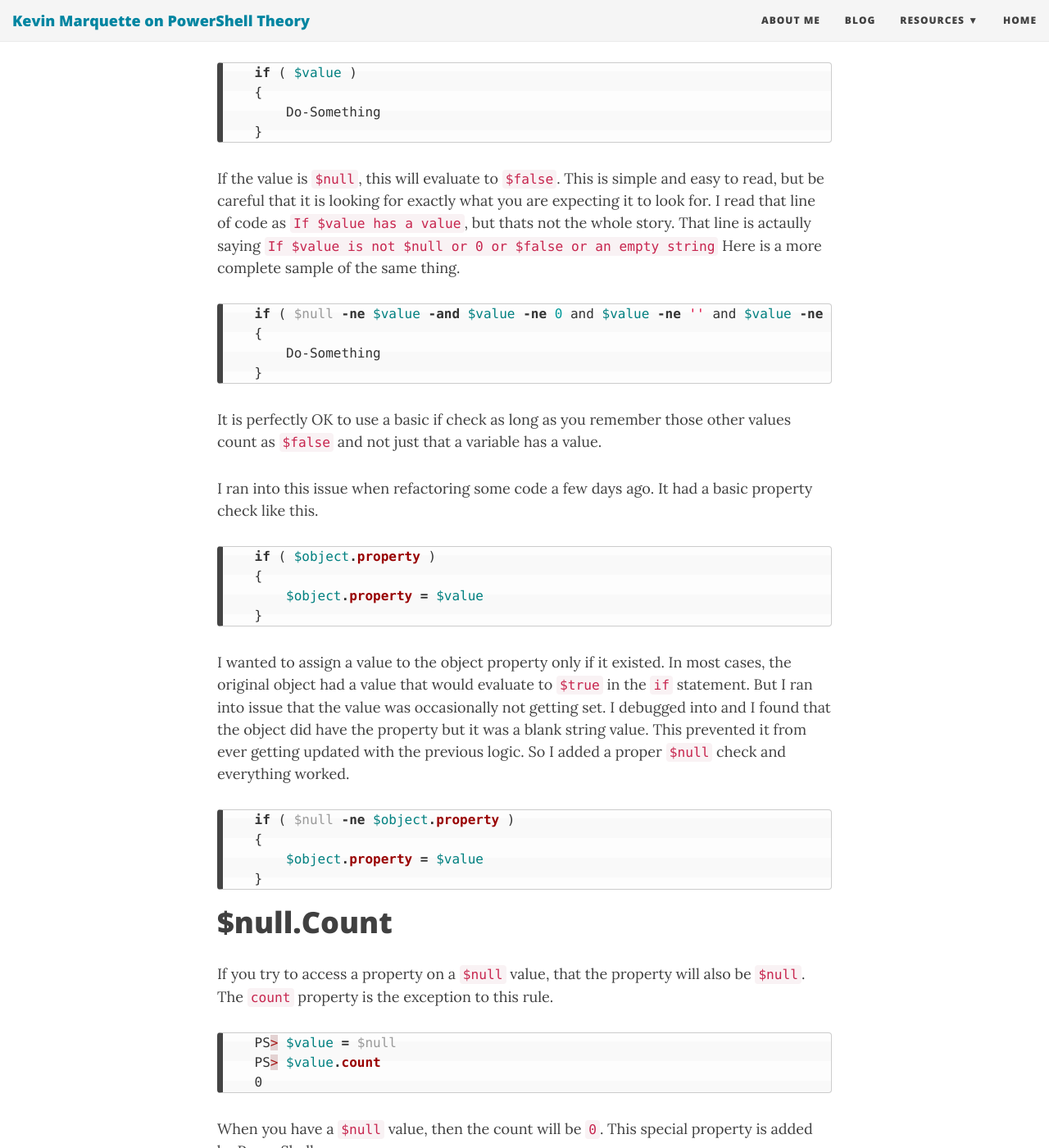
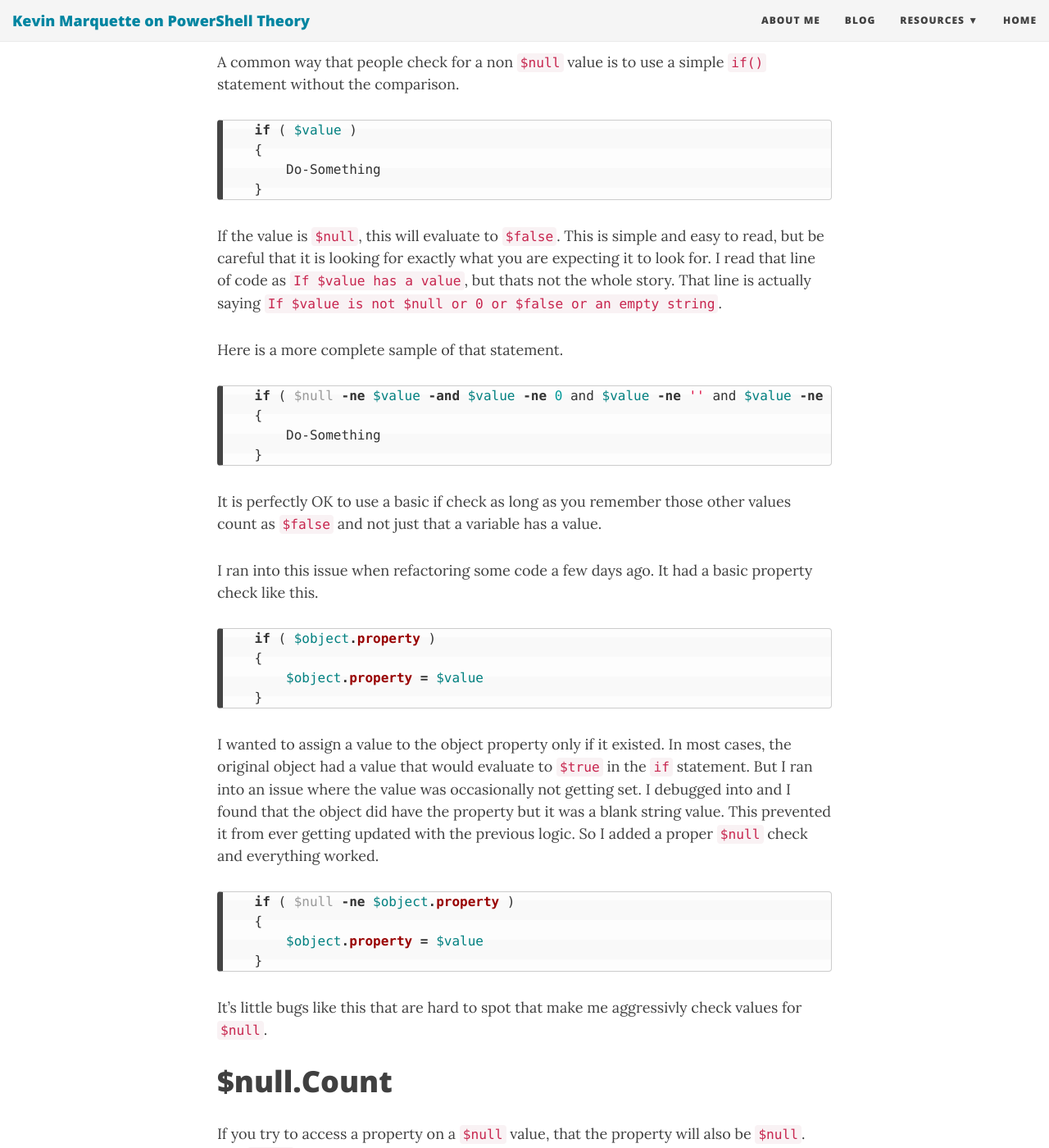
Before and after one commit to KevinMarquette/kevinmarquette.github.io, a Jekyll site: the page built from _posts/2018-12-23-Powershell-null-everything-you-wanted-to-know.md, in a window 1280 px wide and 1400 px high, scrolled down 5378 px. Shown: the whole window at 82% size. Built offline with Jekyll 4.4.1, drawn with Linux system fonts in a browser that asks for light colours; nearby versions of some CDN libraries; some of the changed text lies outside the part shown.

Commit message:
minor corrections

````diff
--- a/_posts/2018-12-23-Powershell-null-everything-you-wanted-to-know.md
+++ b/_posts/2018-12-23-Powershell-null-everything-you-wanted-to-know.md
@@ -161,6 +161,12 @@
 
 In this case the `$value` is an array and the `-eq` will check every value in the array. The fist one finds a `$null` so it is `$true` and the second one finds a value that is not `$null` so it is also `$true`.
 
+``` posh
+    'The array is $null'
+    'The array is not $null'
+```
+
+
 ## Simple if check
 
 A common way that people check for a non `$null` value is to use a simple `if()` statement without the comparison.
@@ -172,7 +178,9 @@
     }
 ```
 
-If the value is `$null`, this will evaluate to `$false`. This is simple and easy to read, but be careful that it is looking for exactly what you are expecting it to look for. I read that line of code as `If $value has a value`, but thats not the whole story. That line is actaully saying `If $value is not $null or 0 or $false or an empty string` Here is a more complete sample of the same thing.
+If the value is `$null`, this will evaluate to `$false`. This is simple and easy to read, but be careful that it is looking for exactly what you are expecting it to look for. I read that line of code as `If $value has a value`, but thats not the whole story. That line is actually saying `If $value is not $null or 0 or $false or an empty string`.
+
+Here is a more complete sample of that statement.
 
 ``` posh
     if ( $null -ne $value -and $value -ne 0 and $value -ne '' and $value -ne $false )
@@ -192,7 +200,7 @@
     }
 ```
 
-I wanted to assign a value to the object property only if it existed. In most cases, the original object had a value that would evaluate to `$true` in the `if` statement. But I ran into issue that the value was occasionally not getting set. I debugged into and I found that the object did have the property but it was a blank string value. This prevented it from ever getting updated with the previous logic. So I added a proper `$null` check and everything worked.
+I wanted to assign a value to the object property only if it existed. In most cases, the original object had a value that would evaluate to `$true` in the `if` statement. But I ran into an issue where the value was occasionally not getting set. I debugged into and I found that the object did have the property but it was a blank string value. This prevented it from ever getting updated with the previous logic. So I added a proper `$null` check and everything worked.
 
 ``` posh
     if ( $null -ne $object.property )
@@ -200,6 +208,8 @@
         $object.property = $value
     }
 ```
+
+It's little bugs like this that are hard to spot that make me aggressivly check values for `$null`.
 
 # $null.Count
 
@@ -211,7 +221,7 @@
     0
 ```
 
-When you have a `$null` value, then the count will be `0`. This special property is added by PowerShell.
+When you have a `$null` value, then the `count` will be `0`. This special property is added by PowerShell.
 
 ## [PSCustomObject] Count
 
@@ -253,7 +263,7 @@
     1
 ```
 
-You can have an array that contains one `$null` value and its count will be 1. But if you place an empty result inside an array then it is not counted as an item. The count will be 0.
+You can have an array that contains one `$null` value and its `count` will be `1`. But if you place an empty result inside an array then it is not counted as an item. The count will be `0`.
 
 If you treat the empty `$null` like a collection, then it is empty.
 
@@ -288,7 +298,7 @@
 
 The foreach started working this way with PowerShell 3.0. If you happen to be on a older version then this is not the case. This is one of the important changes to be aware of when backporting code for 2.0 compatibility.
 
-# value types
+# Value types
 
 Technically, only refference types can be `$null`. But PowerShell is very generous and allows for variables to be any type. If you decide to stronly type a value type then it cannot be `$null`. PowerShell can convert `$null` to a default value for many types.
 
@@ -318,7 +328,7 @@
         + FullyQualifiedErrorId : RuntimeException
 ```
 
-## function parameters
+## Function parameters
 
 Using a strongly typed value is in function parameters is very common. We generally learn to define the types of our parameters even if we tend not to define the types of other variables in our scripts. You may already have some strongly typed variables in your functions and not even realize it.
 
@@ -372,7 +382,7 @@
 
 I also tend to check for `$null` before I index into a value or call methods on an object. These two actions will fail if they are on a `$null` object so I find it important to validate them first.
 
-# initalizing to $null
+# Initalizing to $null
 
 One habbit that I have picked up is initalizing all my variables before I use them. You are required to do this other languages. At the top of my function or as I enter a foreach loop, I will define all the values that I will be using.
 
@@ -448,7 +458,7 @@
     }
 ```
 
-If the call to Get-Something were to throw an exception, then my `$null` check will find the `$result` from `Invoke-Something`. Initalizing the value inside your function mitigates this issue.
+If the call to `Get-Something` were to throw an exception, then my `$null` check will find the `$result` from `Invoke-Something`. Initalizing the value inside your function mitigates this issue.
 
 Naming variables is hard and it is very common for an author to use the same variable names in multiple functions. I know I use `$node`,`$result`,`$data` all the time. So it would be very easy for values from different scopes to show up in places where they should not be.
 
````
Also changed, not shown: other parts of _posts/2018-12-23-Powershell-null-everything-you-wanted-to-know.md (+3 -3 lines).
